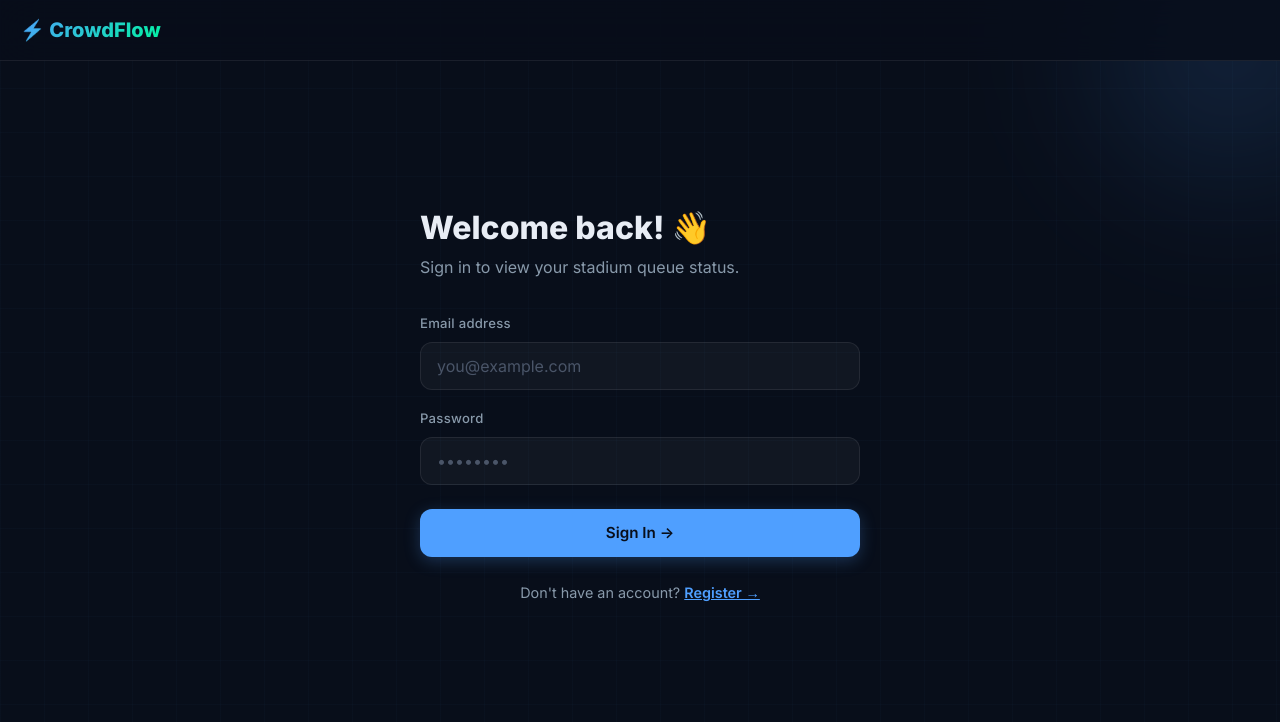
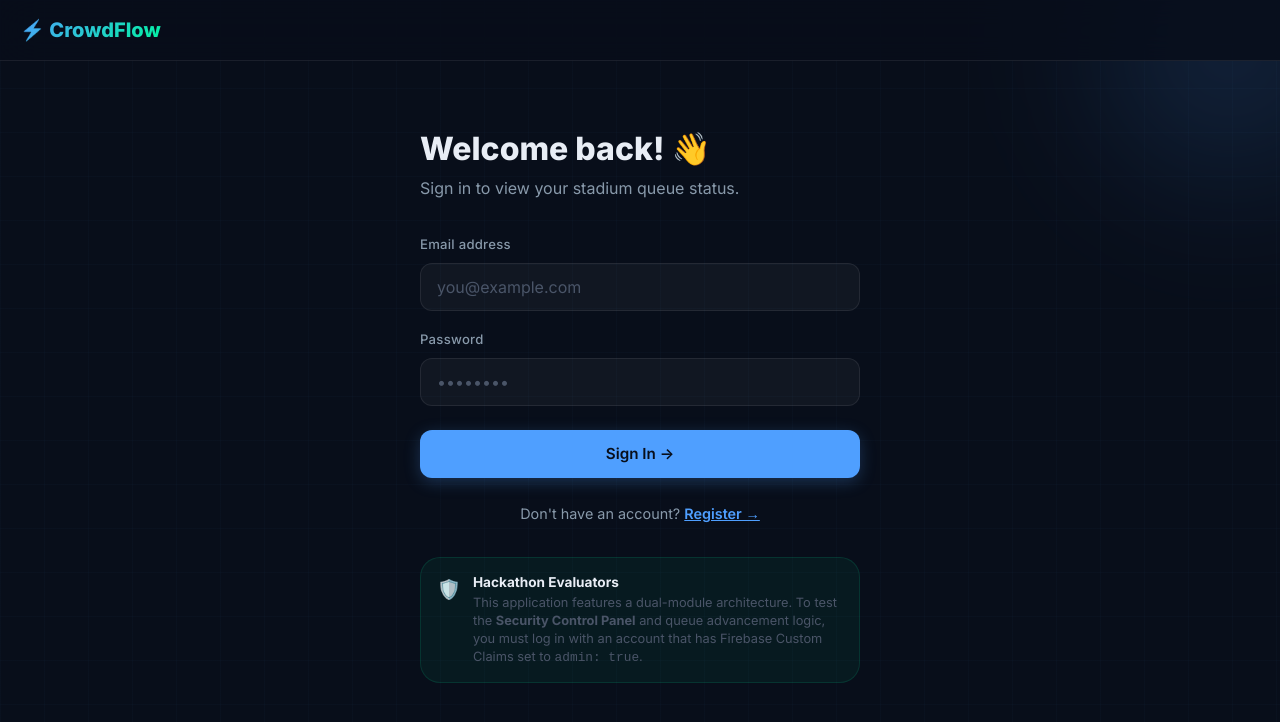
Before and after one commit to ronak380/CrowdFlow, a Next.js app: page /login in a window 1280 px wide. Shown: the top 722 px of the page. Built offline with nearby package versions, Linux system fonts and the light colour scheme; no server answers.

Commit message:
Feat: add explicit evaluator notice on login page regarding Admin module

```diff
--- a/src/app/login/page.tsx
+++ b/src/app/login/page.tsx
@@ -59,6 +59,19 @@ export default function LoginPage() {
           <p style={{ textAlign: 'center', marginTop: 24, color: 'var(--text-secondary)', fontSize: '0.9rem' }}>
             Don't have an account? <Link href="/register" style={{ color: 'var(--electric)', fontWeight: 600 }}>Register →</Link>
           </p>
+
+          {/* Evaluator Notice for Hackathon */}
+          <div style={{ marginTop: 32, padding: 16, background: 'rgba(0, 245, 160, 0.05)', border: '1px solid var(--neon-dim)', borderRadius: 'var(--r-lg)' }}>
+            <div style={{ display: 'flex', gap: 12, alignItems: 'flex-start' }}>
+              <span style={{ fontSize: '1.2rem' }}>🛡️</span>
+              <div>
+                <h3 style={{ fontSize: '0.85rem', fontWeight: 700, color: 'var(--text-primary)', marginBottom: 4 }}>Hackathon Evaluators</h3>
+                <p style={{ fontSize: '0.8rem', color: 'var(--text-muted)', lineHeight: 1.4 }}>
+                  This application features a dual-module architecture. To test the <strong>Security Control Panel</strong> and queue advancement logic, you must log in with an account that has Firebase Custom Claims set to <code>admin: true</code>.
+                </p>
+              </div>
+            </div>
+          </div>
         </div>
       </div>
     </main>
```
